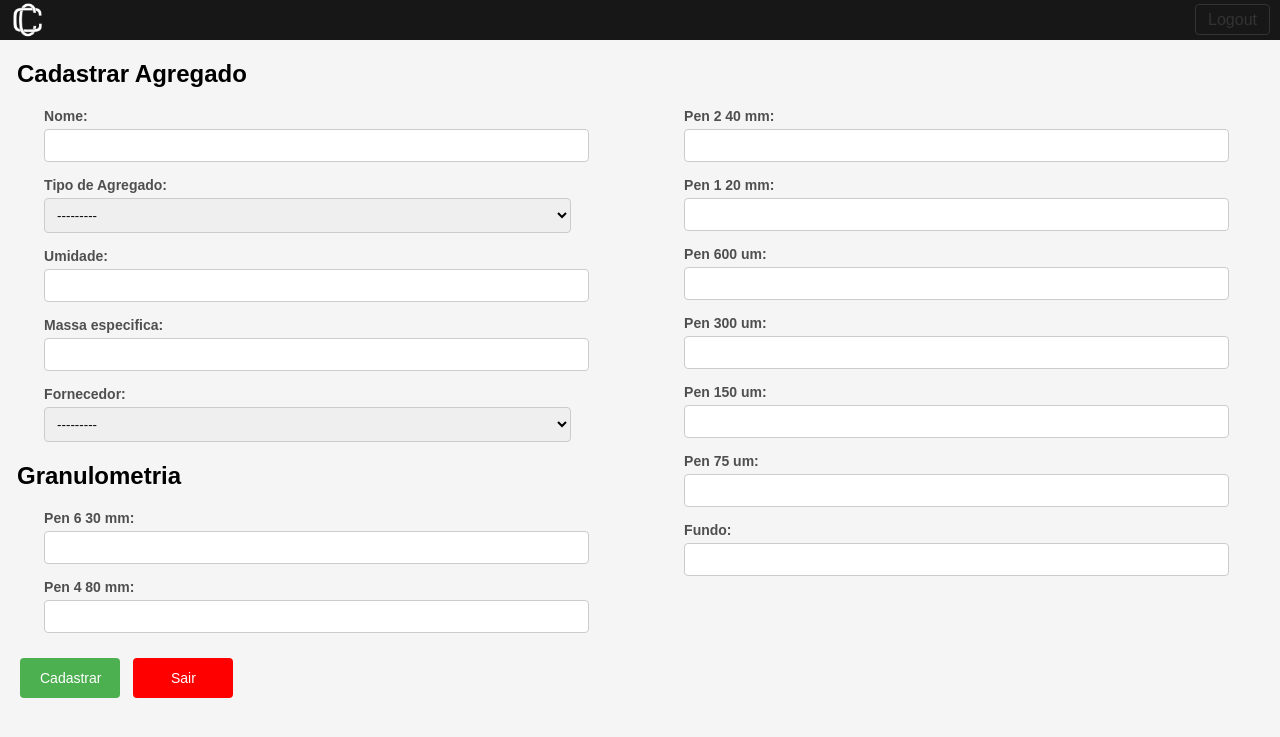
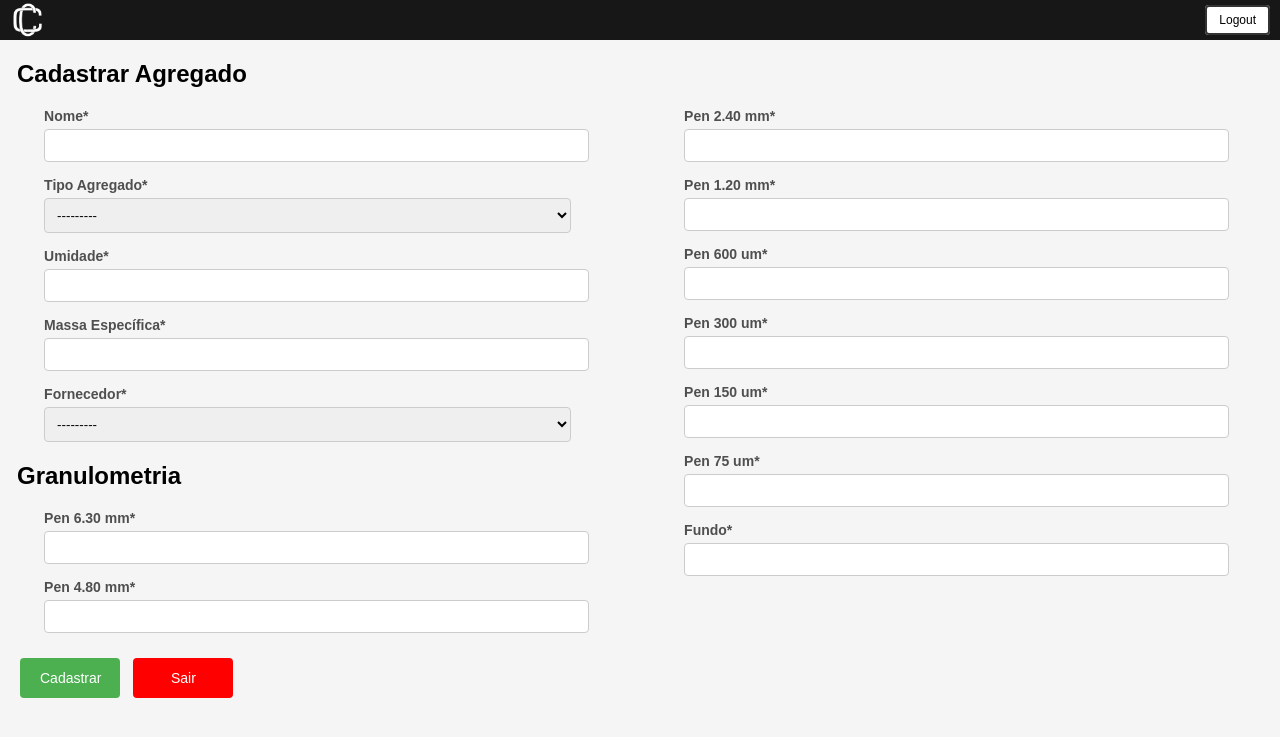
Before and after one commit to alessandraulinick/projeto_calconc_2023, a Django app: page /cadastrar_agregado/ in a window 1280 px wide. Shown: the top 737 px of the page. Run offline with Django 4.2, Linux system fonts and the light colour scheme; a user stored in the database is signed in; data comes from the database, SQL or seed files in the repository; both versions use the stored data as it was after the commit.

Commit message:
Mudanças nos visuais

```diff
--- a/calconc/usuarios/static/css/cadastros.css
+++ b/calconc/usuarios/static/css/cadastros.css
@@ -1,6 +1,7 @@
 * {
-  margin: 0;
-  padding: 0;
+    margin: 0;
+    padding: 0;
+    color: inherit; /* Reset color to inherit from parent */
 }
 
 body {
@@ -41,13 +42,6 @@ body {
     margin-right: 10px;
 }
 
-.btn-logout {
-    font-size: 16px;
-    color: pink;
-    text-decoration: none;
-    list-style: none;
-}
-
 .menu {
     list-style: none;
     margin: 0;
@@ -60,8 +54,9 @@ body {
 
 .btn-logout {
     text-decoration: none;
-    color: #333;
-    border: 1px solid #333;
+    color: black;
+    background-color: white;
+    border: 2px solid #333;
     padding: 6px 12px;
     border-radius: 4px;
 }
@@ -115,8 +110,15 @@ h1 {
     margin-top: 15px;
 }
 
-.error-message {
+.error-message ul {
+    list-style: none;
+    padding-left: 0;
+    margin: 0;
     color: red;
+}
+
+.error-message li {
+    display: inline;
 }
 
 .button-container {
--- a/calconc/usuarios/templates/cadastrar_agregado.html
+++ b/calconc/usuarios/templates/cadastrar_agregado.html
@@ -33,84 +33,97 @@
         <div class="form-columns">
             <div class="form-column">
                 <div class="field">
-                    {{ form.nome.label_tag }}
+                    <label for="{{ form.nome.id_for_label }}">Nome<span class="required-label">*</span></label>
                     {{ form.nome }}
-                    <span class="error-message">{{ form.nome.errors }}</span>
+                    <ul class="error-message">{{ form.nome.errors }}</ul>
                 </div>
+
                 <div class="field">
-                    {{ form.tipo_agregado.label_tag }}
+                    <label for="{{ form.tipo_agregado.id_for_label }}">Tipo Agregado<span class="required-label">*</span></label>
                     {{ form.tipo_agregado }}
-                    <span class="error-message">{{ form.tipo_agregado.errors }}</span>
+                    <ul class="error-message">{{ form.tipo_agregado.errors }}</ul>
                 </div>
+
                 <div class="field">
-                    {{ form.umidade.label_tag }}
+                    <label for="{{ form.umidade.id_for_label }}">Umidade<span class="required-label">*</span></label>
                     {{ form.umidade }}
-                    <span class="error-message">{{ form.umidade.errors }}</span>
+                    <ul class="error-message">{{ form.umidade.errors }}</ul>
                 </div>
+
                 <div class="field">
-                    {{ form.massa_especifica.label_tag }}
+                    <label for="{{ form.massa_especifica.id_for_label }}">Massa Específica<span class="required-label">*</span></label>
                     {{ form.massa_especifica }}
-                    <span class="error-message">{{ form.massa_especifica.errors }}</span>
+                    <ul class="error-message">{{ form.massa_especifica.errors }}</ul>
                 </div>
-                 <div class="field">
-                    {{ form.fornecedor.label_tag }}
+
+                <div class="field">
+                    <label for="{{ form.fornecedor.id_for_label }}">Fornecedor<span class="required-label">*</span></label>
                     {{ form.fornecedor }}
-                     <span class="error-message">{{ form.fornecedor.errors }}</span>
+                    <ul class="error-message">{{ form.fornecedor.errors }}</ul>
                 </div>
+
                 <h1>Granulometria</h1>
+
                 <div class="field">
-                    {{ form.pen_6_30_mm.label_tag }}
+                    <label for="{{ form.pen_6_30_mm.id_for_label }}">Pen 6.30 mm<span class="required-label">*</span></label>
                     {{ form.pen_6_30_mm }}
-                     <span class="error-message">{{ form.pen_6_30_mm.errors }}</span>
+                    <ul class="error-message">{{ form.pen_6_30_mm.errors }}</ul>
                 </div>
+
                 <div class="field">
-                    {{ form.pen_4_80_mm.label_tag }}
+                    <label for="{{ form.pen_4_80_mm.id_for_label }}">Pen 4.80 mm<span class="required-label">*</span></label>
                     {{ form.pen_4_80_mm }}
-                    {{ form.pen_4_80_mm.errors }}
+                    <ul class="error-message">{{ form.pen_4_80_mm.errors }}</ul>
                 </div>
             </div>
             <div class="form-column">
                 <div class="field">
-                    {{ form.pen_2_40_mm.label_tag }}
+                    <label for="{{ form.pen_2_40_mm.id_for_label }}">Pen 2.40 mm<span class="required-label">*</span></label>
                     {{ form.pen_2_40_mm }}
-                    {{ form.pen_2_40_mm.errors }}
+                    <ul class="error-message">{{ form.pen_2_40_mm.errors }}</ul>
                 </div>
+
                 <div class="field">
-                    {{ form.pen_1_20_mm.label_tag }}
+                    <label for="{{ form.pen_1_20_mm.id_for_label }}">Pen 1.20 mm<span class="required-label">*</span></label>
                     {{ form.pen_1_20_mm }}
-                    {{ form.pen_1_20_mm.errors }}
+                    <ul class="error-message">{{ form.pen_1_20_mm.errors }}</ul>
                 </div>
+
                 <div class="field">
-                    {{ form.pen_600_um.label_tag }}
+                    <label for="{{ form.pen_600_um.id_for_label }}">Pen 600 um<span class="required-label">*</span></label>
                     {{ form.pen_600_um }}
-                    {{ form.pen_600_um.errors }}
+                    <ul class="error-message">{{ form.pen_600_um.errors }}</ul>
                 </div>
+
                 <div class="field">
-                    {{ form.pen_300_um.label_tag }}
+                    <label for="{{ form.pen_300_um.id_for_label }}">Pen 300 um<span class="required-label">*</span></label>
                     {{ form.pen_300_um }}
-                    {{ form.pen_300_um.errors }}
+                    <ul class="error-message">{{ form.pen_300_um.errors }}</ul>
                 </div>
+
                 <div class="field">
-                    {{ form.pen_150_um.label_tag }}
+                    <label for="{{ form.pen_150_um.id_for_label }}">Pen 150 um<span class="required-label">*</span></label>
                     {{ form.pen_150_um }}
-                    {{ form.pen_150_um.errors }}
+                    <ul class="error-message">{{ form.pen_150_um.errors }}</ul>
                 </div>
+
                 <div class="field">
-                    {{ form.pen_75_um.label_tag }}
+                    <label for="{{ form.pen_75_um.id_for_label }}">Pen 75 um<span class="required-label">*</span></label>
                     {{ form.pen_75_um }}
-                    {{ form.pen_75_um.errors }}
+                    <ul class="error-message">{{ form.pen_75_um.errors }}</ul>
                 </div>
+
                 <div class="field">
-                    {{ form.fundo.label_tag }}
+                    <label for="{{ form.fundo.id_for_label }}">Fundo<span class="required-label">*</span></label>
                     {{ form.fundo }}
-                    {{ form.fundo.errors }}
+                    <ul class="error-message">{{ form.fundo.errors }}</ul>
                 </div>
             </div>
         </div>
         <div class="button-container">
-                    <button type="submit" class="save-button">Cadastrar</button>
-                    <button type="button" onclick="goBack()" class="exit-button">Sair</button>
-                </div>
+            <button type="submit" class="save-button">Cadastrar</button>
+            <button type="button" onclick="goBack()" class="exit-button">Sair</button>
+        </div>
         <script>
         function goBack() {
             window.history.back();
```
Also changed, not shown: calconc/usuarios/static/css/index.css (+6 -11 lines), calconc/usuarios/static/css/listar_fornecedores.css (+7 -4 lines), calconc/usuarios/static/css/listar_tipo_agregado.css (+7 -4 lines), calconc/usuarios/static/css/tipo_agregado.css (+6 -3 lines), calconc/db.sqlite3.
